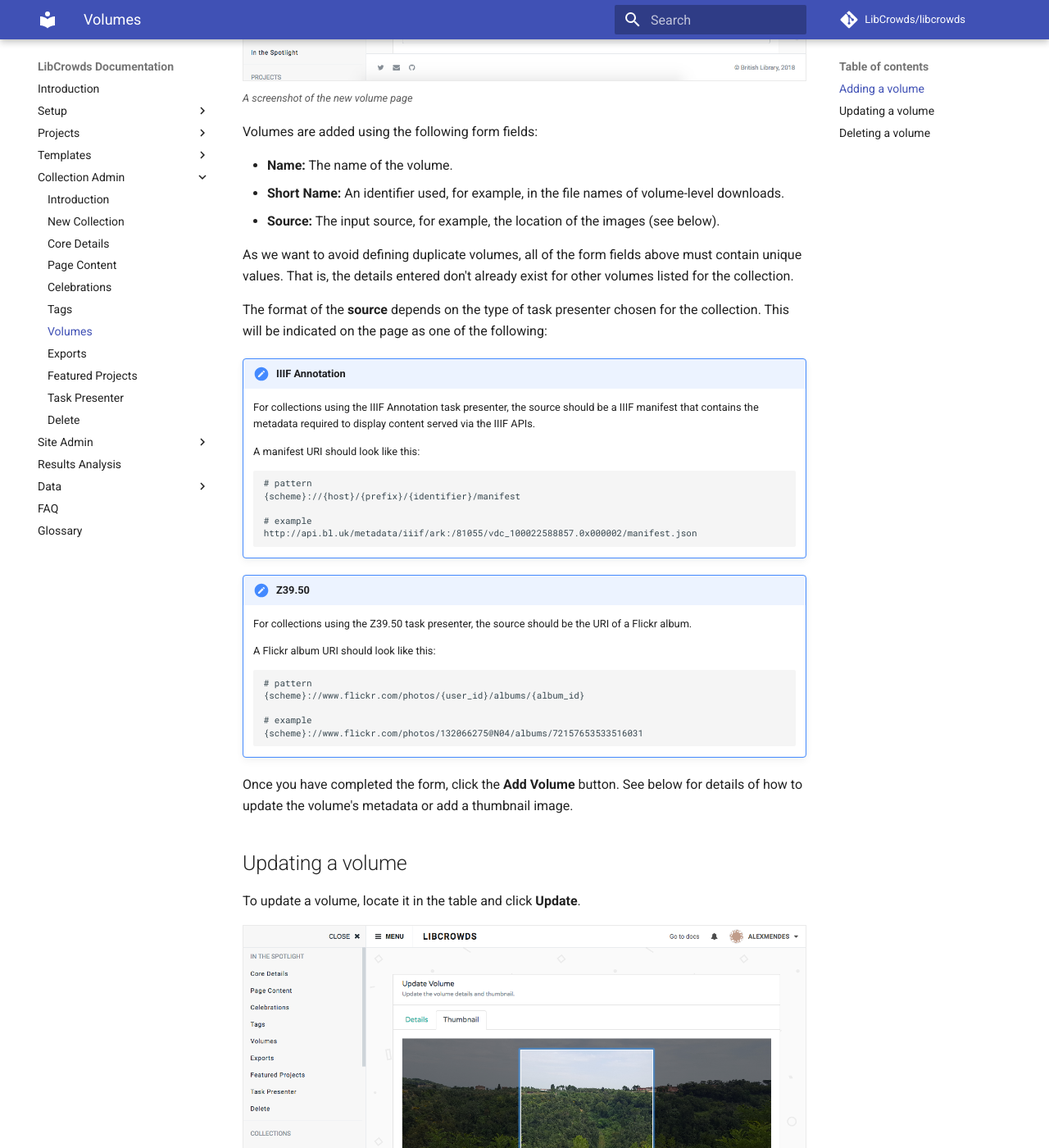
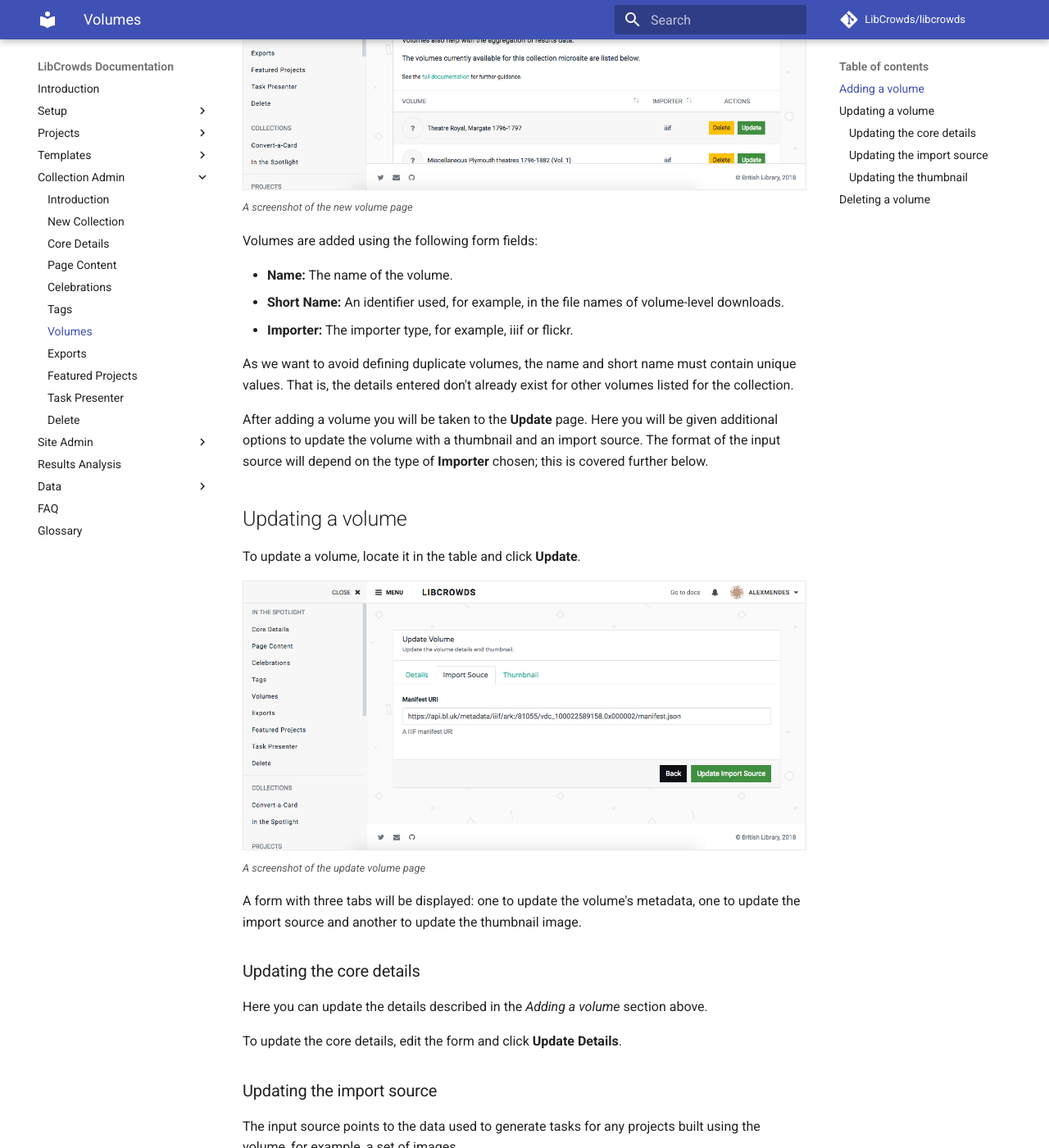
Before and after one commit to LibCrowds/docs, an MkDocs documentation site: the page built from docs/collections/volumes.md, in a window 1280 px wide and 1400 px high, scrolled down 1348 px. Shown: the whole window at 82% size. Built offline with MkDocs 1.6.1 and Material for MkDocs 9.7.7, drawn with Linux system fonts in a browser that asks for light colours; comment, search, counter and statistics services are not loaded; old or Windows-style settings are respelled for this version of MkDocs; some of the changed text lies outside the part shown.

Commit message:
Update volume admin docs

````diff
--- a/docs/collections/volumes.md
+++ b/docs/collections/volumes.md
@@ -1,9 +1,14 @@
 The available volumes for a collection are managed via this section.
 
-Volumes provide the input source used to build new projects. For example, a
-IIIF manifest URI from which images are pulled. They are also used to group
-related projects within a collection, helping with the aggregation of results
-data.
+Volumes provide details of the input sources from which data can be pulled
+during the creation of new projects. For example, a volume might be linked
+to a IIIF manifest containing details of a set of images.
+
+Each volume can have a different importer type, meaning that one volume within
+a collection can import data via IIIF, while another imports data from Flickr.
+
+Volumes are also used to group related projects within a collection, helping
+with the aggregation of results data.
 
 ??? warning "Administrator rights required"
 
@@ -35,49 +40,17 @@
 - **Name:** The name of the volume.
 - **Short Name:** An identifier used, for example, in the file names of
 volume-level downloads.
-- **Source:** The input source, for example, the location of the images
-(see below).
+- **Importer:** The importer type, for example, iiif or flickr.
 
-As we want to avoid defining duplicate volumes, all of the form fields above
+As we want to avoid defining duplicate volumes, the name and short name
 must contain unique values. That is, the details entered don't already exist
 for other volumes listed for the collection.
 
-The format of the **source** depends on the type of task presenter chosen
-for the collection. This will be indicated on the page as one of the following:
+After adding a volume you will be taken to the **Update** page. Here you will
+be given additional options to update the volume with a thumbnail and an import
+source. The format of the input source will depend on the type of **Importer**
+chosen; this is covered further below.
 
-!!! summary "IIIF Annotation"
-
-    For collections using the IIIF Annotation task presenter, the source
-    should be a IIIF manifest that contains the metadata required to
-    display content served via the IIIF APIs.
-
-    A manifest URI should look like this:
-
-    ```
-    # pattern
-    {scheme}://{host}/{prefix}/{identifier}/manifest
-
-    # example
-    http://api.bl.uk/metadata/iiif/ark:/81055/vdc_100022588857.0x000002/manifest.json
-    ```
-
-!!! summary "Z39.50"
-
-    For collections using the Z39.50 task presenter, the source should be
-    the URI of a Flickr album.
-
-    A Flickr album URI should look like this:
-
-    ```
-    # pattern
-    {scheme}://www.flickr.com/photos/{user_id}/albums/{album_id}
-
-    # example
-    {scheme}://www.flickr.com/photos/132066275@N04/albums/72157653533516031
-    ```
-
-Once you have completed the form, click the **Add Volume** button. See below
-for details of how to update the volume's metadata or add a thumbnail image.
 
 ## Updating a volume
 
@@ -86,17 +59,84 @@
 ![A screenshot of the update volume page](/assets/img/collection/volumes-update.png?raw=true)
 <br><small>*A screenshot of the update volume page*</small>
 
-A form with two tabs will be displayed, one to update the volume's metadata
-and one to add a thumbnail image. The thumbnail image will be used for all
-projects subsequently generated using the volume.
+A form with three tabs will be displayed: one to update the volume's metadata,
+one to update the import source and another to update the thumbnail image.
+
+### Updating the core details
+
+Here you can update the details described in the *Adding a volume* section
+above.
+
+To update the core details, edit the form and click **Update Details**.
+
+### Updating the import source
+
+The input source points to the data used to generate tasks for any projects
+built using the volume, for example, a set of images.
+
+The fields on this page will change according to the type of importer chosen.
+The available importers are:
+
+!!! summary "iiif"
+
+    For volumes using the **iiif** importer, the source should be a
+    IIIF manifest that contains the metadata required to display content
+    served via the IIIF APIs.
+
+    ```
+    # example
+    http://api.bl.uk/metadata/iiif/ark:/81055/vdc_100022588857.0x000002/manifest.json
+    ```
+
+!!! summary "flickr"
+
+    For volumes using the **flickr** importer, the source should be
+    the ID of a Flickr album. Flickr album IDs can be extracted from the end
+    of a Flickr album URL.
+
+    ```
+    # example
+    72157653533516031
+
+    # Flickr album URI
+    https://www.flickr.com/photos/132066275@N04/albums/72157653533516031
+    ```
+
+!!! summary "gdocs"
+
+    For volumes using the **gdocs** importer, the source should be
+    the shareable URL of a Google Docs spreadsheet.
+
+    ```
+    # example
+    https://docs.google.com/spreadsheets/d/key/edit?usp=sharing
+    ```
+
+    It is important that this spreadsheet contains the following columns:
+
+    - **link:** A shareable link to the data source
+    - **url:** An image URL
+    - **url_b:** A large-sized version of the image (can also be the same as **url**)
+    - **url_m:** A medium-sized version of the image (can also be the same as **url**)
+
+To update the import source, edit the form and click **Update Import Source**.
+
+
+### Updating the thumbnail
+
+The thumbnail image will be used for all projects subsequently generated using
+the volume.
+
+To update the thumbnail, select an image and click **Update Thumbnail**.
 
 ## Deleting a volume
 
 In the rare case that you want to remove a volume, locate it in the table
 and click **Delete**.
 
-Note that deleting a volume will affect the aggregation of results for any
-projects that have already been built using that volume.
+Note that deleting a volume would affect the aggregation of results for any
+projects already built using that volume. Therefore, you will only be able to
+delete volumes that are not associated with any projects.
 
 !!! warning
     Deletion is final, there is no undo.
````
Also changed, not shown: docs/assets/img/collection/volumes-new.png, docs/assets/img/collection/volumes-update.png.
